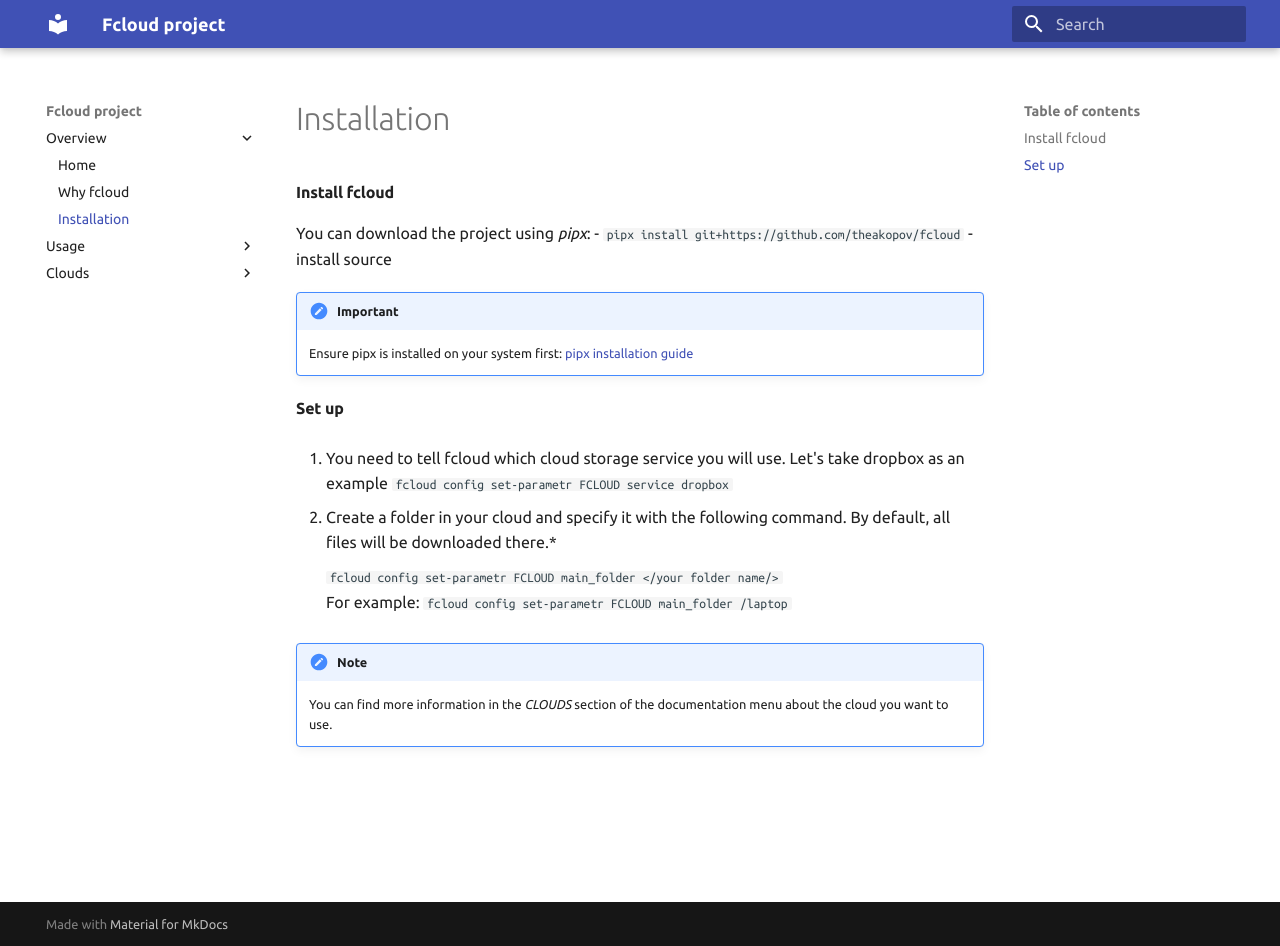
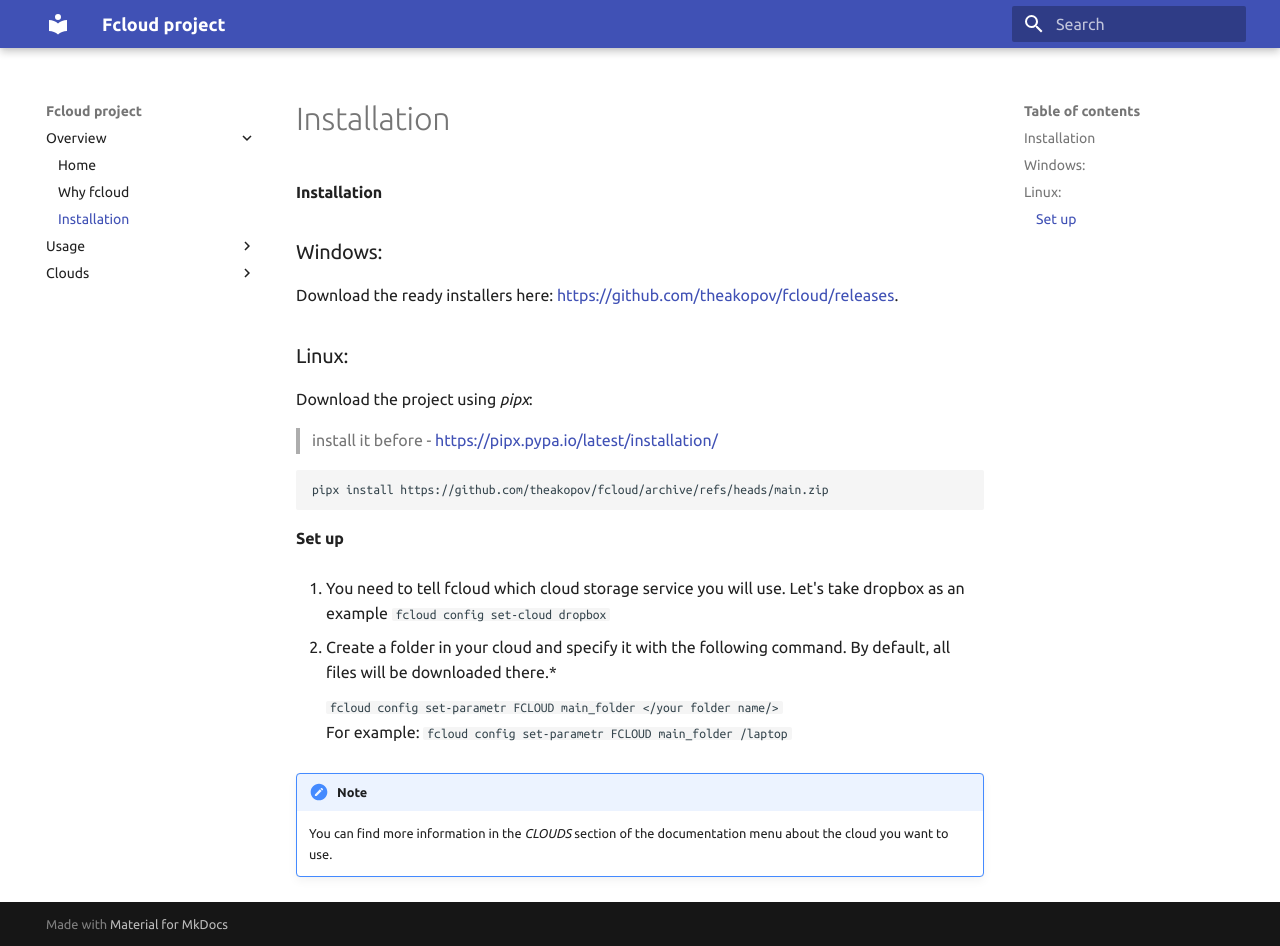
Before and after one commit to theakopov/fcloud, an MkDocs documentation site: the page built from docs/installation.md, in a window 1280 px wide and 946 px high. Built offline with MkDocs 1.6.1 and Material for MkDocs 9.7.7, drawn with Linux system fonts in a browser that asks for light colours.

Commit message:
Update docs

````diff
--- a/docs/installation.md
+++ b/docs/installation.md
@@ -1,16 +1,20 @@
 # Installation
+#### Installation
+### Windows:
+Download the ready installers here:  [https://github.com/theakopov/fcloud/releases](https://github.com/theakopov/fcloud/releases).
 
-#### Install fcloud
-You can download the project using *pipx*:
-  - `pipx install git+https://github.com/theakopov/fcloud` - install source<br>
-!!! important
-    Ensure pipx is installed on your system first: [pipx installation guide](https://pipx.pypa.io/stable/installation/)
+### Linux:
+Download the project using <i>pipx</i>:
+> install it before - [https://pipx.pypa.io/latest/installation/](https://pipx.pypa.io/latest/installation/)
+```bash
+pipx install https://github.com/theakopov/fcloud/archive/refs/heads/main.zip
+```
 
 #### Set up
 
 1. You need to tell fcloud which cloud storage service you will use.
  Let's take dropbox as an example
-    `fcloud config set-parametr FCLOUD service dropbox`
+    `fcloud config set-cloud dropbox`
 
 2. Create a folder in your cloud and specify it with the following command. By default, all files will be downloaded there.*
 
````
